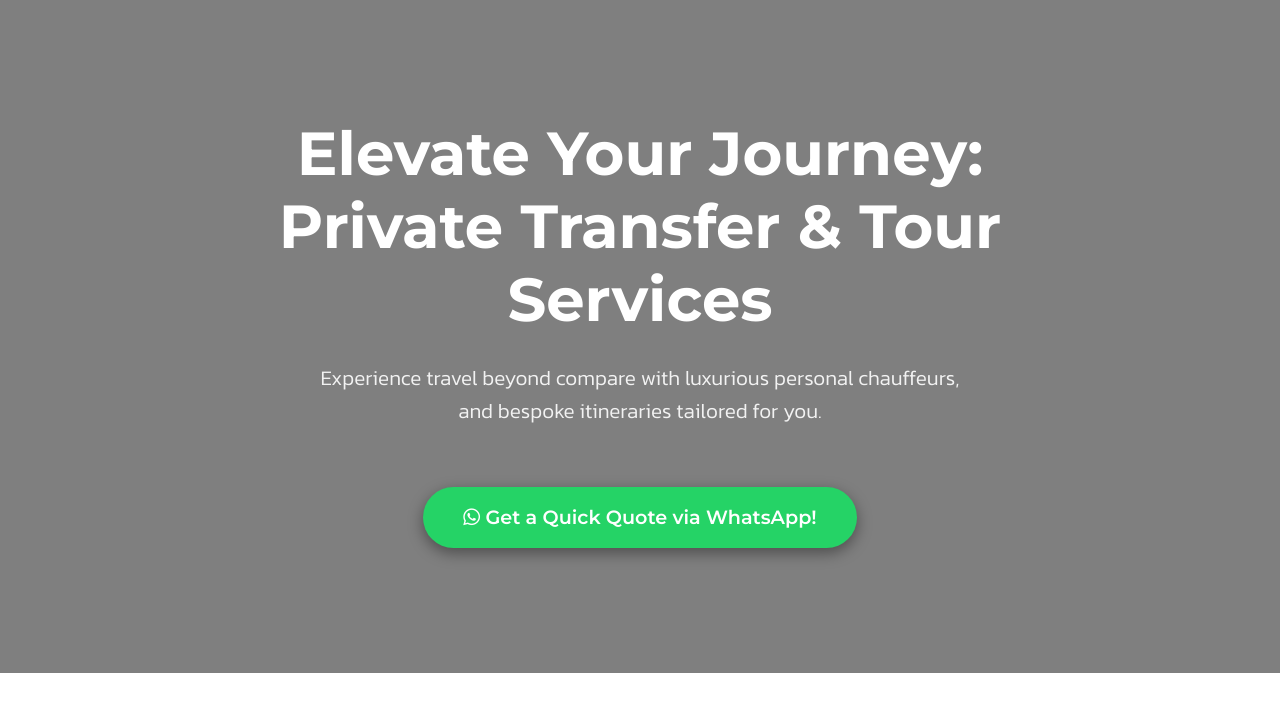
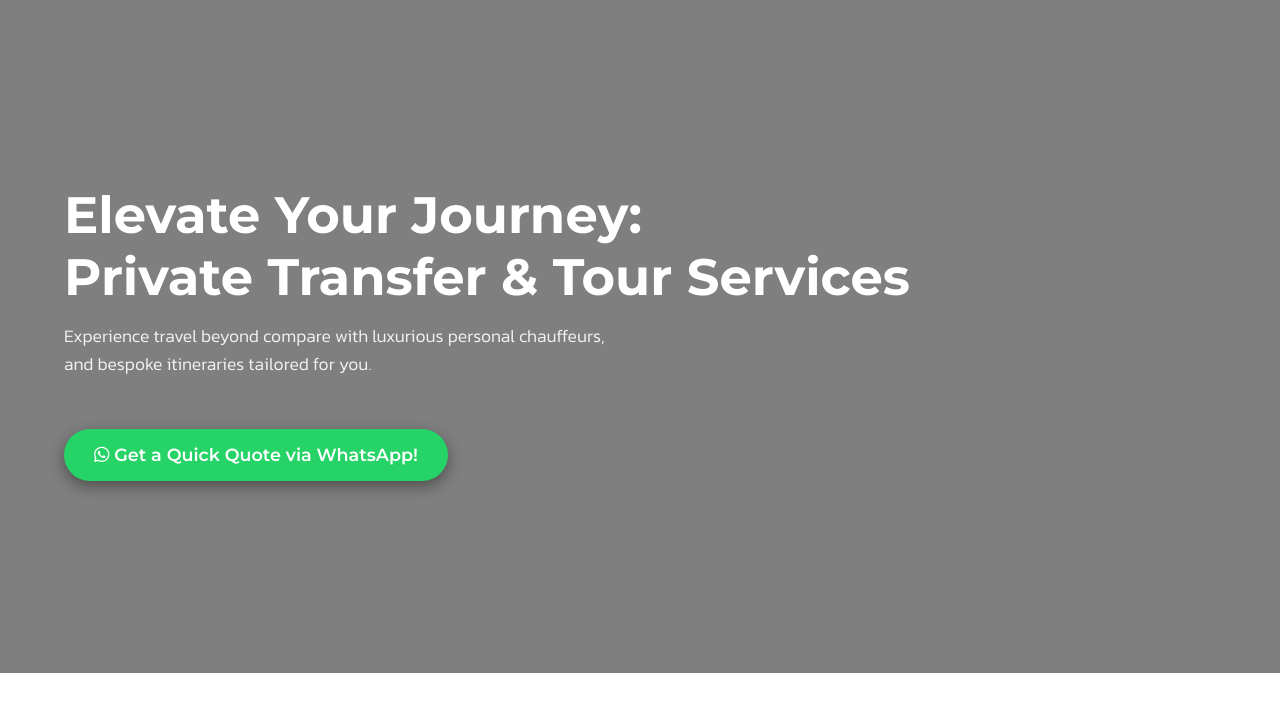
Before and after one commit to mslnetithorn-design/gowithus, a plain HTML site: page Index.html in a window 1280 px wide. Shown: the part 77-800 px from the top of the page. Drawn offline with Linux system fonts and the light colour scheme.

Commit message:
Refine styles for hero section and button
Adjusted padding and font sizes for button and hero section elements to improve layout and readability.

```diff
--- a/styles.css
+++ b/styles.css
@@ -92,8 +92,8 @@ a {
 .btn-hero-whatsapp {
     background: var(--whatsapp-green);
     color: white;
-    padding: 15px 40px;
-    font-size: 1.2em;
+    padding: 12px 30px;
+    font-size: 1.1em;
     box-shadow: 0 5px 15px rgba(0,0,0,0.4);
     margin-top: 20px;
 }
@@ -195,11 +195,11 @@ header nav a:hover {
     height: 85vh;
     display: flex;
     align-items: center;
-    justify-content: center;
-    text-align: center;
+    justify-content: flex-start;
+    text-align: left;
     color: white;
     position: relative;
-    padding: 20px;
+    padding: 20px 5%;
 }
 .hero-section::before {
     content: '';
@@ -215,16 +215,17 @@ header nav a:hover {
     position: relative;
     z-index: 10;
     max-width: 900px;
+    text-align: left;
 }
 .hero-content h1 {
-    font-size: 3.8em;
-    margin-bottom: 25px;
+    font-size: 3.2em;
+    margin-bottom: 15px;
     color: white;
     line-height: 1.2;
 }
 .hero-content p {
-    font-size: 1.3em;
-    margin-bottom: 40px;
+    font-size: 1.1em;
+    margin-bottom: 30px;
     font-weight: 300;
     color: rgba(255, 255, 255, 0.9);
 }
```
